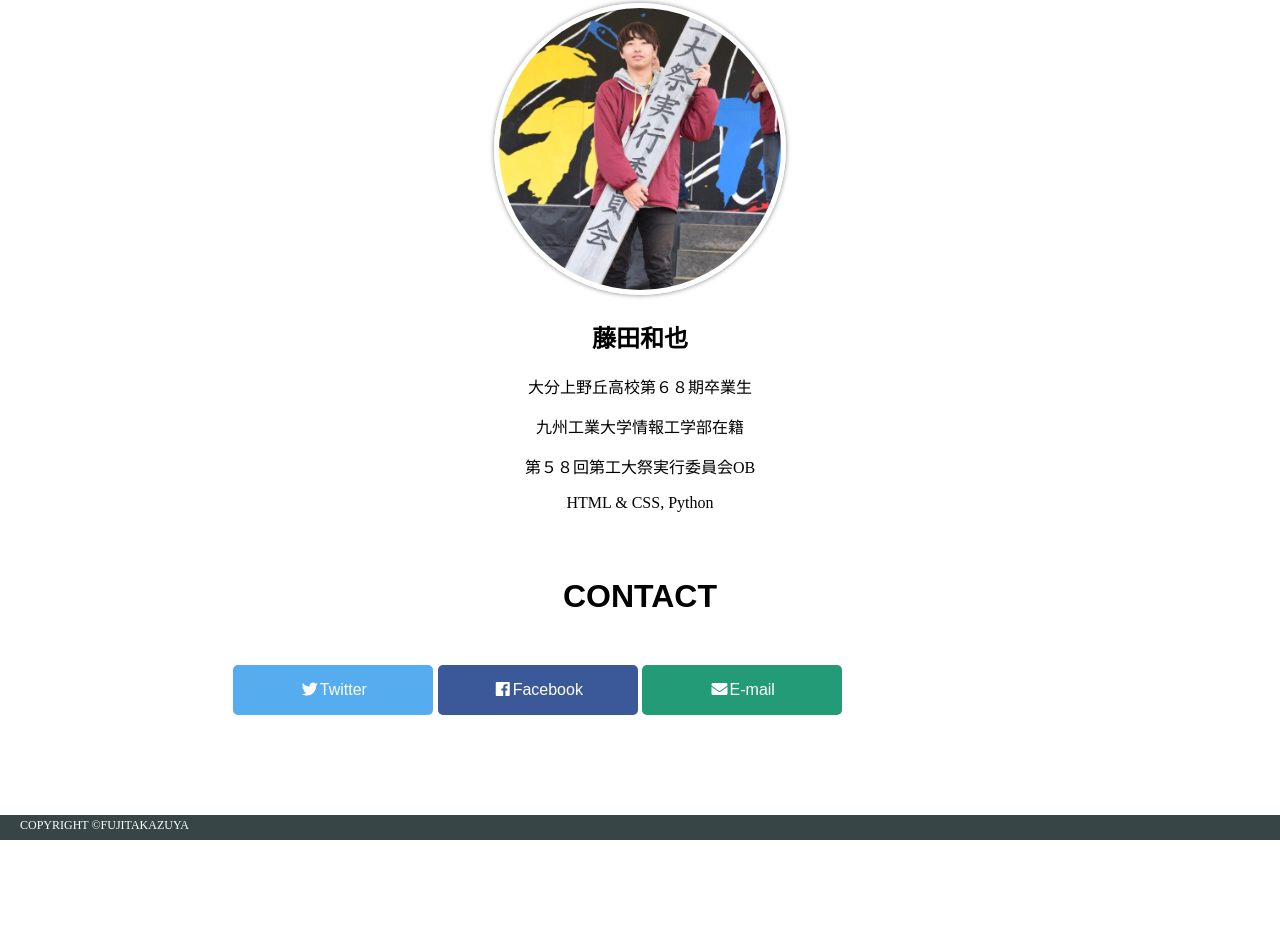
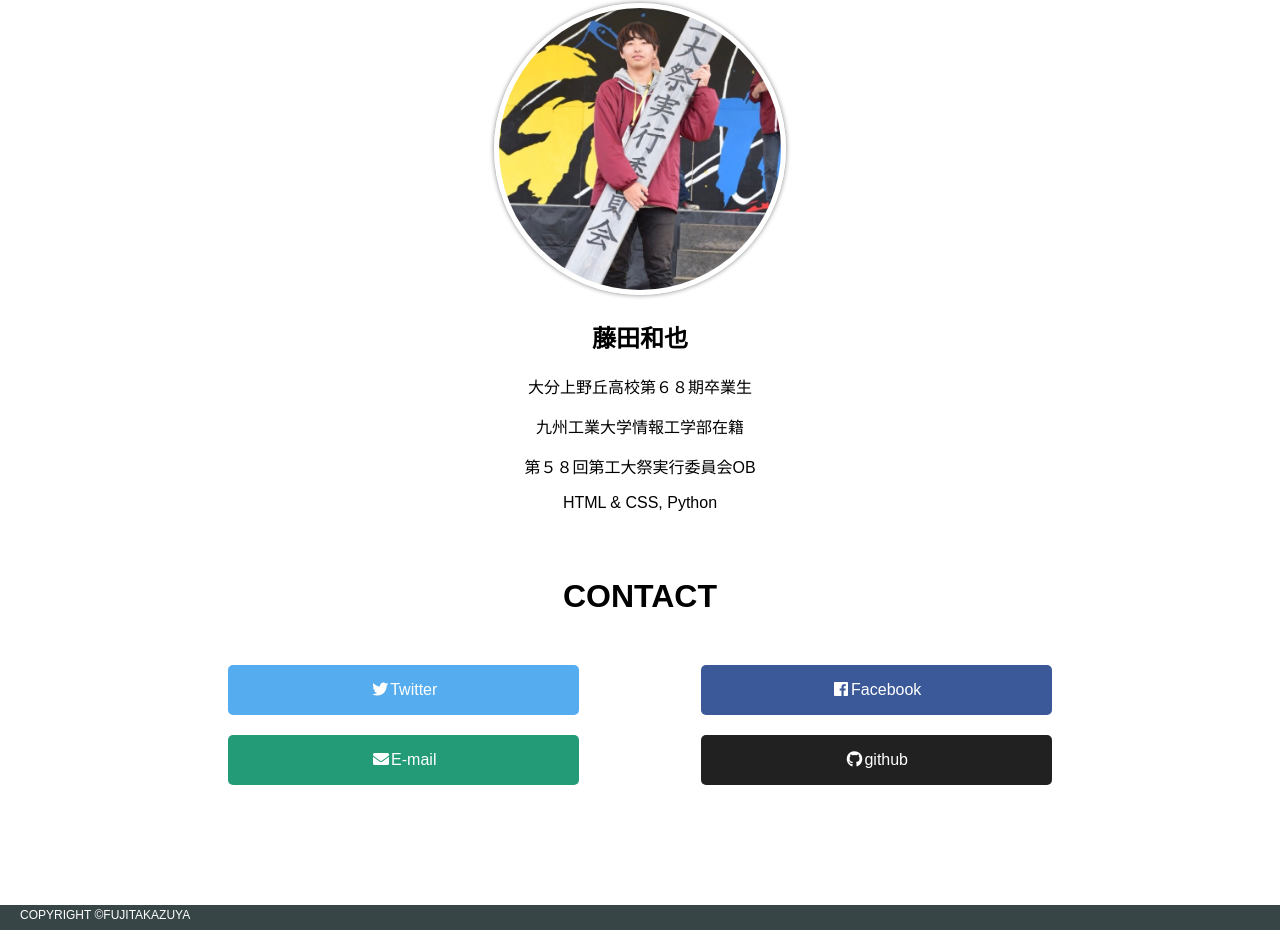
Before and after one commit to kitduya/myportfolio, a plain HTML site: page index.html in a window 1280 px wide. Shown: the part 1037-1967 px from the top of the page. Before the commit the page ends 1877 px from the top, so only its background shows below. Drawn offline with nearby package versions, Linux system fonts and the light colour scheme.

Commit message:
Update stylesheet.css

```diff
--- a/stylesheet.css
+++ b/stylesheet.css
@@ -4,11 +4,11 @@
 
 .clear{
   clear: both;
-  font-family:"ヒラギノ角ゴ ProN W3", Hiragino Kaku Gothic ProN, Arial, "メイリオ", Meiryo, sans-serif;
 }
 
 body{
   margin: 0;
+  font-family:"ヒラギノ角ゴ ProN W3", Hiragino Kaku Gothic ProN, Arial, "メイリオ", Meiryo, sans-serif;
 }
 
 .container{
@@ -80,12 +80,16 @@ header li{
   background-repeat: no-repeat;
   background-attachment: fixed;
   display: block;
+  /* width: 100vw;
+  height: 100vh; */
   text-align: center;
   color: rgba(0, 0, 0, 0.9);
 }
 
 .top-wrapper-layer{
   background-color: rgba(255, 255, 255, 0.2);
+  /* width: 100vw;
+  height: 100vh; */
 }
 
 .home_animation{
@@ -151,7 +155,8 @@ margin: 0 auto;
 }
 
 .btn{
-  width: 200px;
+  width: 30%;
+  margin: 0 5% 20px 5%;
   height: 50px;
   color: white;
   display: inline-block;
@@ -170,10 +175,16 @@ margin: 0 auto;
   background-color: #239b76;
 }
 
+.btn-github{
+  background-color: #212121;
+}
+
 footer{
   width: 100%;
   height: 25px;
   background-color: rgba(34,49,52,0.9);
+  /* position: absolute;
+  bottom: 0; */
 }
 
 footer h1{
```
